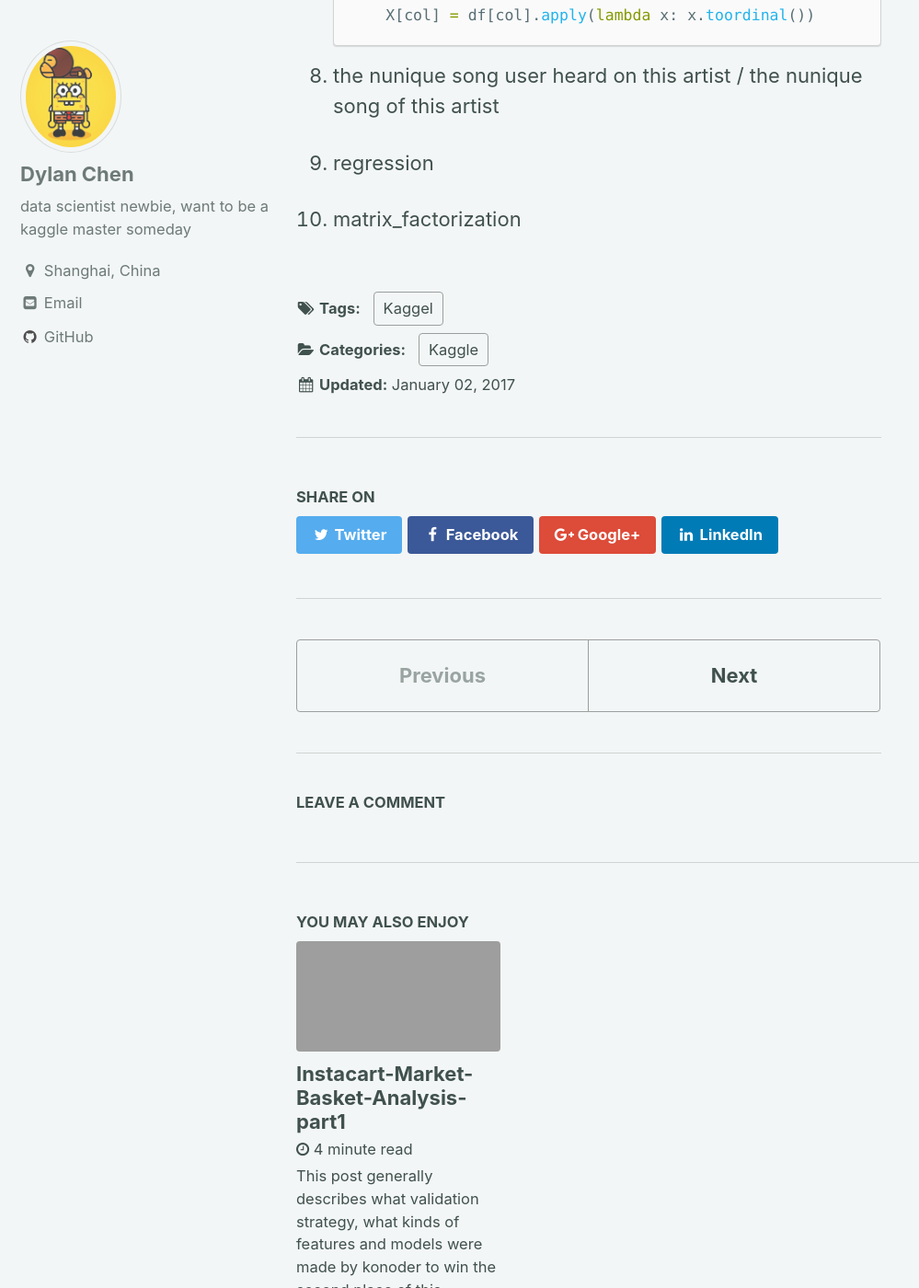
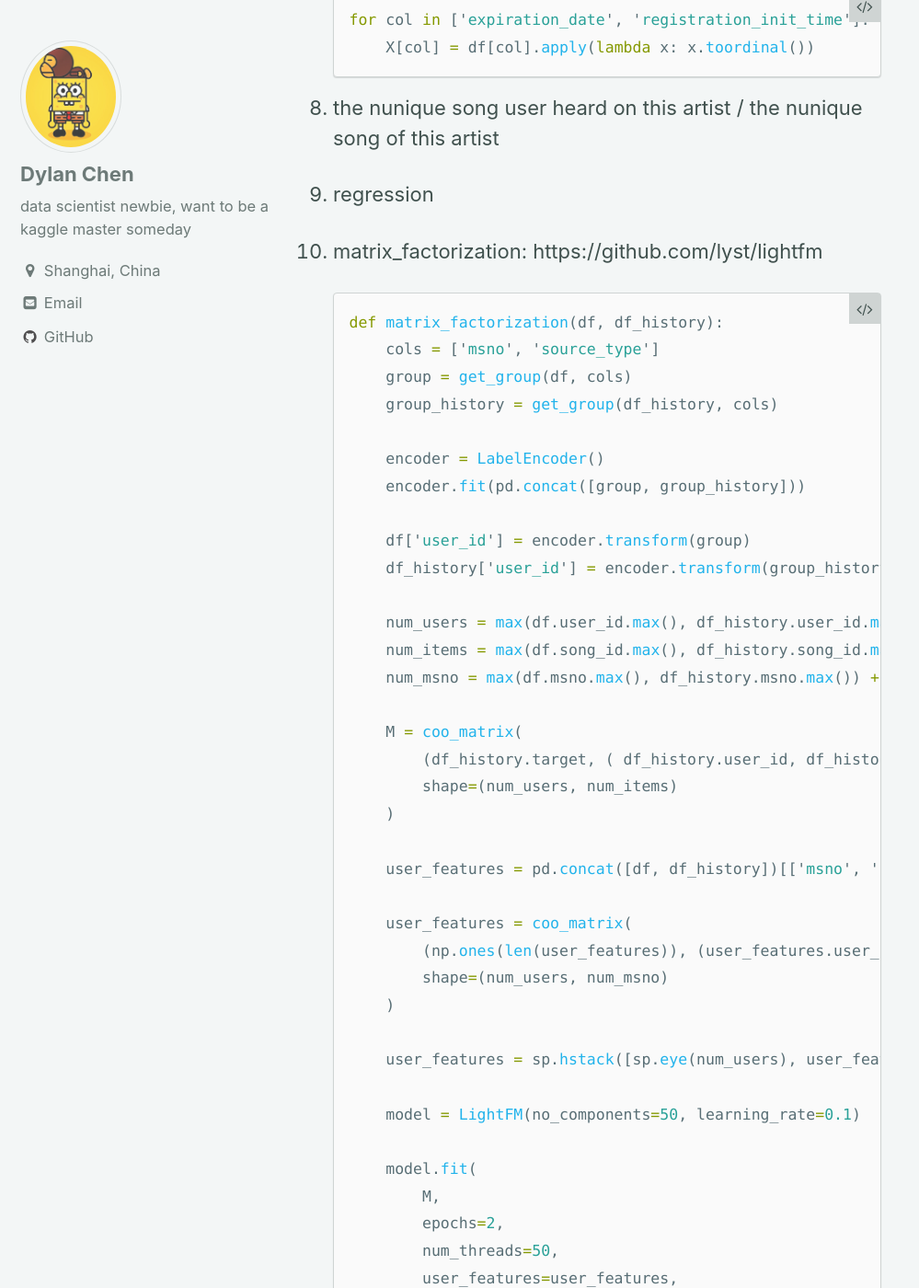
Before and after one commit to dylanchen0114/blog_pages, a Jekyll site: the page built from _posts/2017-01-02-music-recommendations.md, in a window 1280 px wide and 1400 px high, scrolled down 5937 px. Shown: the whole window at 92% size, without its empty margins (0-999 px from the left). Built offline with Jekyll 4.4.1, drawn with Linux system fonts in a browser that asks for light colours; some of the changed text lies outside the part shown.

Commit message:
music-recommendation

````diff
--- a/_posts/2017-01-02-music-recommendations.md
+++ b/_posts/2017-01-02-music-recommendations.md
@@ -121,4 +121,78 @@ categorical_columns = all_data.columns.difference(not_categorical_columns)
 
 9. regression
 
-10. matrix_factorization
+10. matrix_factorization: https://github.com/lyst/lightfm
+
+    ```python
+    def matrix_factorization(df, df_history):
+        cols = ['msno', 'source_type']
+        group = get_group(df, cols)
+        group_history = get_group(df_history, cols)
+
+        encoder = LabelEncoder()
+        encoder.fit(pd.concat([group, group_history]))
+
+        df['user_id'] = encoder.transform(group)
+        df_history['user_id'] = encoder.transform(group_history)
+
+        num_users = max(df.user_id.max(), df_history.user_id.max()) + 1
+        num_items = max(df.song_id.max(), df_history.song_id.max()) + 1
+        num_msno = max(df.msno.max(), df_history.msno.max()) + 1
+
+        M = coo_matrix(
+            (df_history.target, ( df_history.user_id, df_history.song_id)),
+            shape=(num_users, num_items)
+        )
+
+        user_features = pd.concat([df, df_history])[['msno', 'user_id']].drop_duplicates()
+
+        user_features = coo_matrix(
+            (np.ones(len(user_features)), (user_features.user_id, user_features.msno)),
+            shape=(num_users, num_msno)
+        )
+
+        user_features = sp.hstack([sp.eye(num_users), user_features])
+
+        model = LightFM(no_components=50, learning_rate=0.1)
+
+        model.fit(
+            M,
+            epochs=2,
+            num_threads=50,
+            user_features=user_features,
+        )
+        result = model.predict(
+            df.user_id.values,
+            df.song_id.values,
+            user_features=user_features,
+        )
+
+        return result
+    ```
+
+##Modeling
+
+Blending of xgboost and catboost as following, where "_mf" means with matrix_factorization
+
+```python
+p0_xgb_mf = joblib.load('p0_xgb_mf')
+p0_xgb = joblib.load('p0_xgb')
+p1_xgb_mf = joblib.load('p1_xgb_mf')
+p1_xgb = joblib.load('p1_xgb')
+
+p0_cb_mf = joblib.load('p0_cb_mf')
+p0_cb = joblib.load('p0_cb')
+p1_cb_mf = joblib.load('p1_cb_mf')
+p1_cb = joblib.load('p1_cb')
+
+
+p_cb = 0.6 * p0_cb + 0.4 * p1_cb
+p_cb_mf = 0.6 * p0_cb_mf + 0.4 * p1_cb_mf
+p_xgb = 0.6 * p0_xgb + 0.4 * p1_xgb
+p_xgb_mf = 0.6 * p0_xgb_mf + 0.4 * p1_xgb_mf
+
+p_c = 0.6 * p_cb_mf + 0.4 * p_cb
+p_x = 0.6 * p_xgb_mf + 0.4 * p_xgb
+
+p = 0.6 * p_c + 0.4 * p_x
+```
````
Also changed, not shown: other parts of _posts/2017-01-02-music-recommendations.md (+1 -1 lines).
